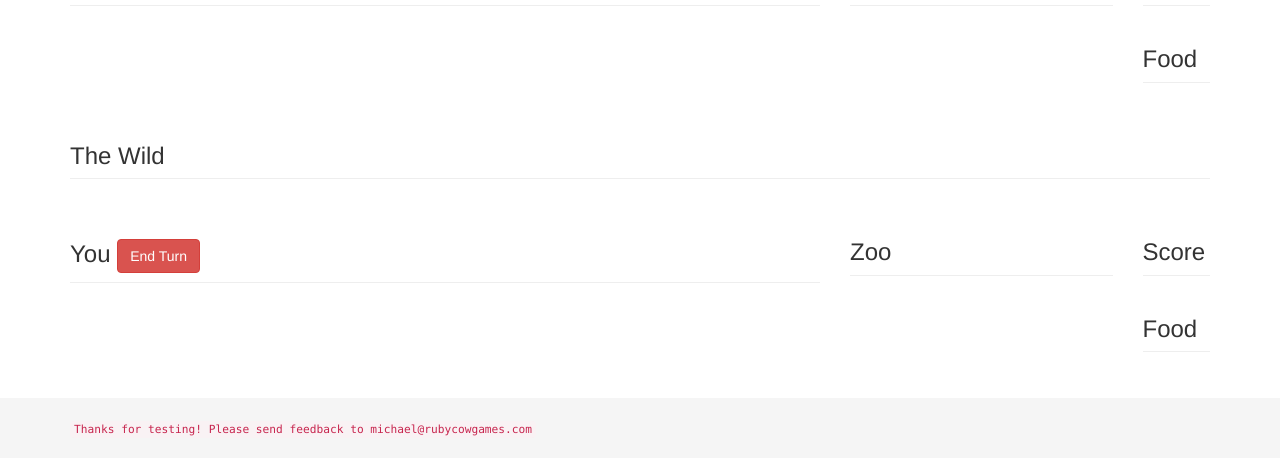
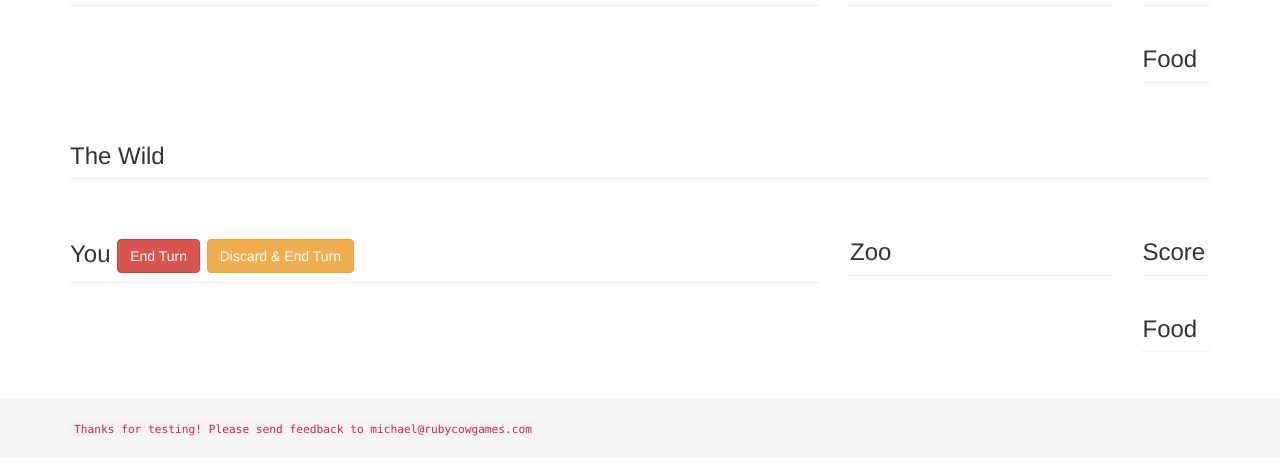
Before and after one commit to dyn4mik3/monsterzoo, a Flask app: page /game_room in a window 1280 px wide. Shown: the part 342-813 px from the top of the page. Run offline with Flask 2, Linux system fonts and the light colour scheme; some libraries are stand-ins or nearby versions.

```diff
--- a/game.py
+++ b/game.py
@@ -123,8 +123,9 @@ class GameNamespace(BaseNamespace, RoomsMixin, BroadcastMixin, PlayerMixin):
         self.selected_cards = []
         self.selected_cards_wild = []
         self.play_stack = []
+        self.players_in_game = [] # list ids of all players in game with you
         self.card = None
-        self.game = None
+        self.game = None # equal to the instance's specific game object
 
     def recv_disconnect(self):
         user_id = self.socket.sessid
@@ -211,6 +212,22 @@ class GameNamespace(BaseNamespace, RoomsMixin, BroadcastMixin, PlayerMixin):
         self.log ('Playing card from self.card %r' % self.card)
         self.card.play(player)
 
+    def on_selected_card_from_other_zoo(self, index):
+        player_id = self.socket.sessid
+        player_index = self.players.index(player_id)
+        if player_index == 0:
+            player = self.players[1]
+        elif player_index == 1:
+            player = self.players[0]
+        player = self.nicknames[player_id]
+        self.selected_card = index
+        card = player.zoo.cards[int(index)] # get card object from the index number
+        card.socket = self
+        self.selected_cards.append(card) # add cards to the list of selected cards
+        self.log ('Selected Card from Zoo is Now: %r %r' % (card, self.selected_card))
+        self.log ('Playing card from self.card %r' % self.card)
+        self.card.play(player)
+
     def on_buy(self, location):
         location = int(location)
         player_id = self.socket.sessid
@@ -258,7 +275,7 @@ class GameNamespace(BaseNamespace, RoomsMixin, BroadcastMixin, PlayerMixin):
             self.broadcast_to_players(self.game.players,'empty', player.player_id)
             location = 0
             for card in cards: # render cards in hand
-                self.log('Rendering card with info %r, %r, %r, %r, %r, %r' % (player.player_id, card.name, card.cost, card.image, card.description, location))
+                #self.log('Rendering card with info %r, %r, %r, %r, %r, %r' % (player.player_id, card.name, card.cost, card.image, card.description, location))
                 self.broadcast_to_players(self.game.players,'render_card', player.player_id, card.name, card.cost, card.image, card.description, location)
                 location += 1
             self.broadcast_to_players(self.game.players, 'empty_zoo', player.player_id)
@@ -297,6 +314,15 @@ class GameNamespace(BaseNamespace, RoomsMixin, BroadcastMixin, PlayerMixin):
             self.log('Player {%s} requested a card. {%r}' % (player_id, card))
             #self.broadcast_event('announcement', 'Player {%s} has the following cards: %r' % (player_id, player.hand.cards))
             self.broadcast_event('render_card', player_id, card.name, card.cost, card.image, card.description, location)
+            location += 1
+
+    def render_discard(self, player_id):
+        player = self.nicknames[player_id]
+        cards = player.hand.cards
+        self.emit('empty', player_id)
+        location = 0
+        for card in cards:
+            self.emit('render_discard', player_id, card.name, card.cost, card.image, card.description, location)
             location += 1
 
     def render_wild(self, wild):
@@ -391,6 +417,15 @@ class GameNamespace(BaseNamespace, RoomsMixin, BroadcastMixin, PlayerMixin):
         self.broadcast_to_players(self.game.players, 'turn', self.socket.sessid)
         #self.broadcast_event('turn', self.socket.sessid)
 
+    def on_discard(self, card_index):
+        # used when player is discarding right before end of turn
+        card_index = int(card_index)
+        user_id = self.socket.sessid
+        player = self.nicknames[user_id]
+        card = player.hand.cards.pop(card_index)
+        player.discard.add_to_bottom(card)
+        self.render_discard(player.player_id)
+
     def on_user_message(self, msg):
         self.log('User message: {0}'.format(msg))
         username = self.session['username']
--- a/monsterzoo.py
+++ b/monsterzoo.py
@@ -65,7 +65,8 @@ class Card(object):
         self.socket.emit('select_card_from_wild', player.player_id)
 
     def get_other_player(self, player):
-        player_index = self.socket.players.index(player)
+        # this is buggy
+        player_index = self.socket.game.players.index(player)
         if player_index == 0:
             return self.socket.players[1]
         elif player_index == 1:
--- a/static/js/game.js
+++ b/static/js/game.js
@@ -4,6 +4,7 @@ $(function() {
     var turn;
 
     $('#turn-player1').hide();
+    $('#discard-player1').hide();
 
     socket.on('connect', function() {
         $('#game').append($('<p>').text(this.socket.sessionid));
@@ -23,6 +24,7 @@ $(function() {
         if (player == this.socket.sessionid) {
             $('.play-this').hide();
             $('#turn-player1').hide();
+            $('#discard-player1').hide();
             $('#win-message').modal('toggle');
         }
         else {
@@ -39,12 +41,14 @@ $(function() {
         if (player == this.socket.sessionid) {
             turn = false;
             $('#turn-player1').hide();
+            $('#discard-player1').hide();
             $('.btn').hide();
         }
         else {
             turn = true;
             $('.btn').hide(); // hide all buttons
             $('#turn-player1').show(); // show the "end turn" button
+            $('#discard-player1').show();
             $('#player1 .play-this').show(); // show the "play this card" buttons
         };
     });
@@ -53,12 +57,18 @@ $(function() {
         if (turn == true) {
             $('.btn').hide();
             $('#turn-player1').show();
+            $('#discard-player1').show();
             $('#player1 .play-this').show();
         }
         else if (turn == false) {
             $('.btn').hide();
         };
     };
+
+    socket.on('hide_card', function(card_index) {
+        var card_id = '#player1card' + card_index;
+        $(card_id).hide();
+    });
 
     socket.on('announcement', function (msg) {
         $('#lines').append($('<p>').append($('<em>').text(msg)));
@@ -125,14 +135,16 @@ $(function() {
         '</div>' +
         '</div>';
 
-        var card_layout = '<div class="card"><div class="corner top_left"><span class="number">' + card_name +
+        var card_layout = '<div class="card" id="player1card' + index_location +
+        '"><div class="corner top_left"><span class="number">' + card_name +
         '</span></div><div class="corner top_right"><span class="number">' + card_cost +
         '</span></div><div class="card_image"><p><img src="' + card_image +
         '" height="80px"></p>' + card_text +
         '</div>' +
         '<div class="playbutton">' +
         '<button type="button" ' +
-        'name="' + index_location + '" class="btn btn-primary btn-mini play-this">Play This Card</button>' +
+        'name="' + index_location +
+        '" class="btn btn-primary btn-mini play-this">Play This Card</button>' +
         '</div></div>';
         if (player == 'wild') {
             $('#wild').append(card_layout);
@@ -145,6 +157,36 @@ $(function() {
         };
         clear_buttons();
     });
+
+    socket.on('render_discard', function(player, card_name, card_cost, card_image, card_text, index_location) {
+        var card_back = '<div class="card cardback" style="background-color:#f79a2f;"><div class="corner top_left"><span class="number">' +
+        '</span></div><div class="corner top_right"><span class="number">' +
+        '</span></div><div class="card_image"><p><img src="/static/images/Logo.png" height="80px"></p>' +
+        '</div>' +
+        '</div>';
+
+        var card_layout = '<div class="card" id="player1card' + index_location +
+        '"><div class="corner top_left"><span class="number">' + card_name +
+        '</span></div><div class="corner top_right"><span class="number">' + card_cost +
+        '</span></div><div class="card_image"><p><img src="' + card_image +
+        '" height="80px"></p>' + card_text +
+        '</div>' +
+        '<div class="playbutton">' +
+        '<button type="button" ' +
+        'name="' + index_location +
+        '" class="btn btn-info btn-mini discard-this">Discard</button>' +
+        '</div></div>';
+        if (player == 'wild') {
+            $('#wild').append(card_layout);
+        }
+        else if (player == this.socket.sessionid) {
+            $('#player1').append(card_layout);
+        }
+        else {
+            $('#player2').append(card_back);
+        };
+    });
+
 
     socket.on('render_zoo', function(player, card_name, card_cost, card_image, card_text, index_location) {
         var card_layout = '<div class="card"><div class="corner top_left"><span class="number">' + card_name +
@@ -206,6 +248,15 @@ $(function() {
         $('#player1-zoo .playbutton .btn').toggleClass('btn-primary btn-warning');
     });
 
+    socket.on('select_card_from_other_zoo', function(player, card_index) {
+        $('#player1 .playbutton .btn').hide();
+        $('#player2-zoo .play-this').html('Pick This Card');
+        $('#player2-zoo .playbutton .btn').show();
+        $('#player2-zoo .playbutton .btn').toggleClass('play-this pick-this');
+        $('#player2-zoo .playbutton .btn').toggleClass('btn-primary btn-warning');
+    });
+
+
     socket.on('select_card_from_wild', function(player, card_index) {
         $('#wild .playbutton .buy-this').hide(); // hide any buy this buttons
         var index_location = 0;
--- a/templates/game_room.html
+++ b/templates/game_room.html
@@ -89,6 +89,7 @@
                             <div class="col-lg-8">
                             <h3 class="page-header">You
                             <button id="turn-player1" type="button" class="btn btn-danger btn-small">End Turn</button>
+                            <button id="discard-player1" type="button" class="btn btn-warning btn-small">Discard & End Turn</button>
                             </h3>
                                 <!-- Area for Player 1 Content -->
                                 <div id="player1">
@@ -186,6 +187,21 @@
             socket.emit('turn');
         });
 
+        // Bind to discard end turn button
+        $('#discard-player1').click(function() {
+            $('#player1-zoo .playbutton .btn').hide();
+            $('#player1 .playbutton .btn').show();
+            $('#player1 .play-this').html('Discard');
+            $('#player1 .playbutton .btn').toggleClass('play-this discard-this');
+            $('#player1 .playbutton .btn').toggleClass('btn-default btn-info');
+            $('#discard-player1').hide();
+        });
+
+        // Bind to discard this buttons
+        $('.row').on('click', '#player1 .discard-this', function(event) {
+            socket.emit('discard', this.name);
+        });
+
         // Bind the card play this buttons
         $('.row').on('click', '#player1 .play-this', function(event) {
             console.log(this.name);
@@ -205,6 +221,12 @@
             socket.emit('selected_card_from_zoo', this.name);
         });
 
+        // Bind the select card other zoo buttons
+        $('.row').on('click', '#player2-zoo .pick-this', function(event) {
+            console.log("Clicked on a pick this button in the Zoo.");
+            socket.emit('selected_card_from_other_zoo', this.name);
+        });
+
         // Bind the select card zoo buttons
         $('.row').on('click', '#wild .select-this', function(event) {
             console.log("Clicked on a pick this button in the Wild.");
```
